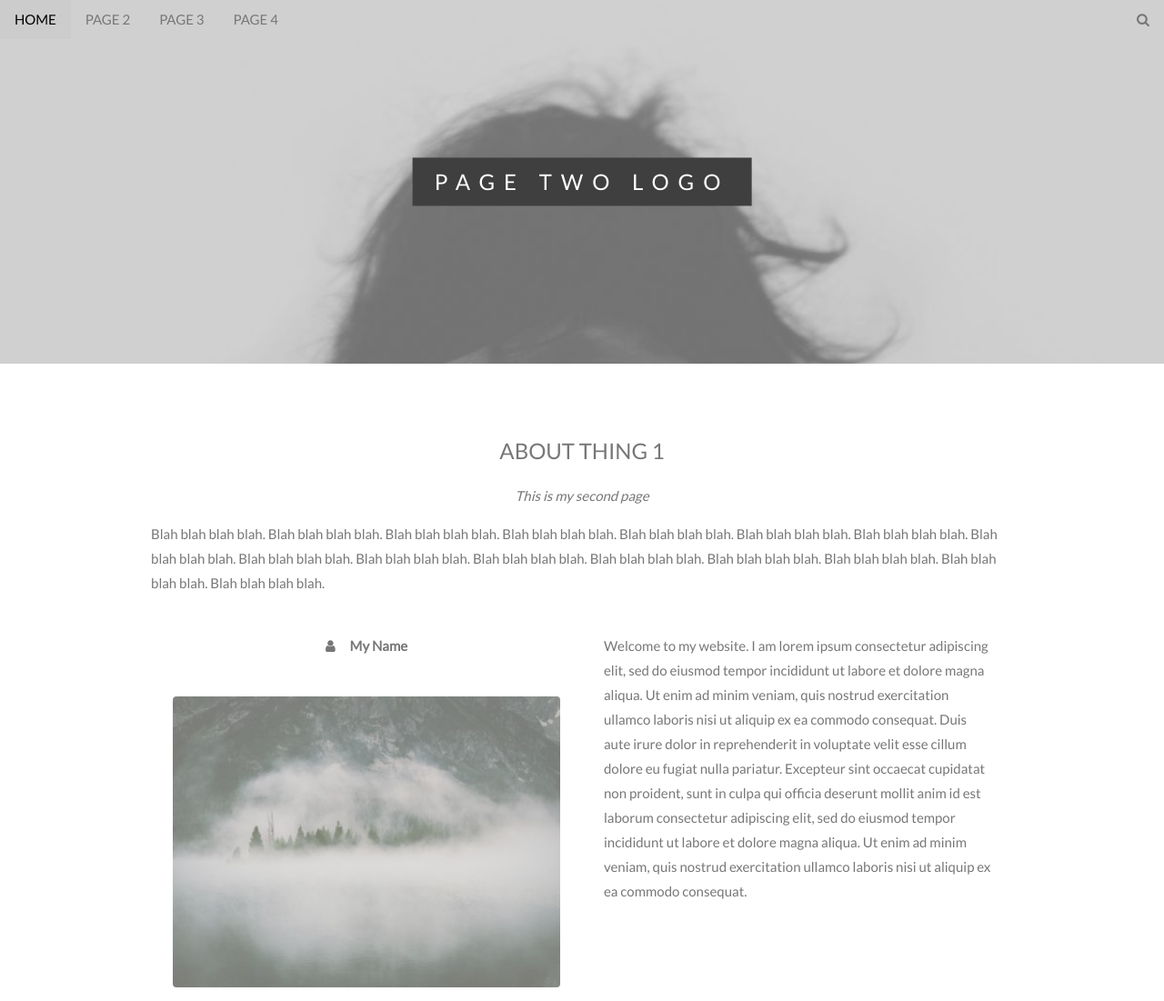
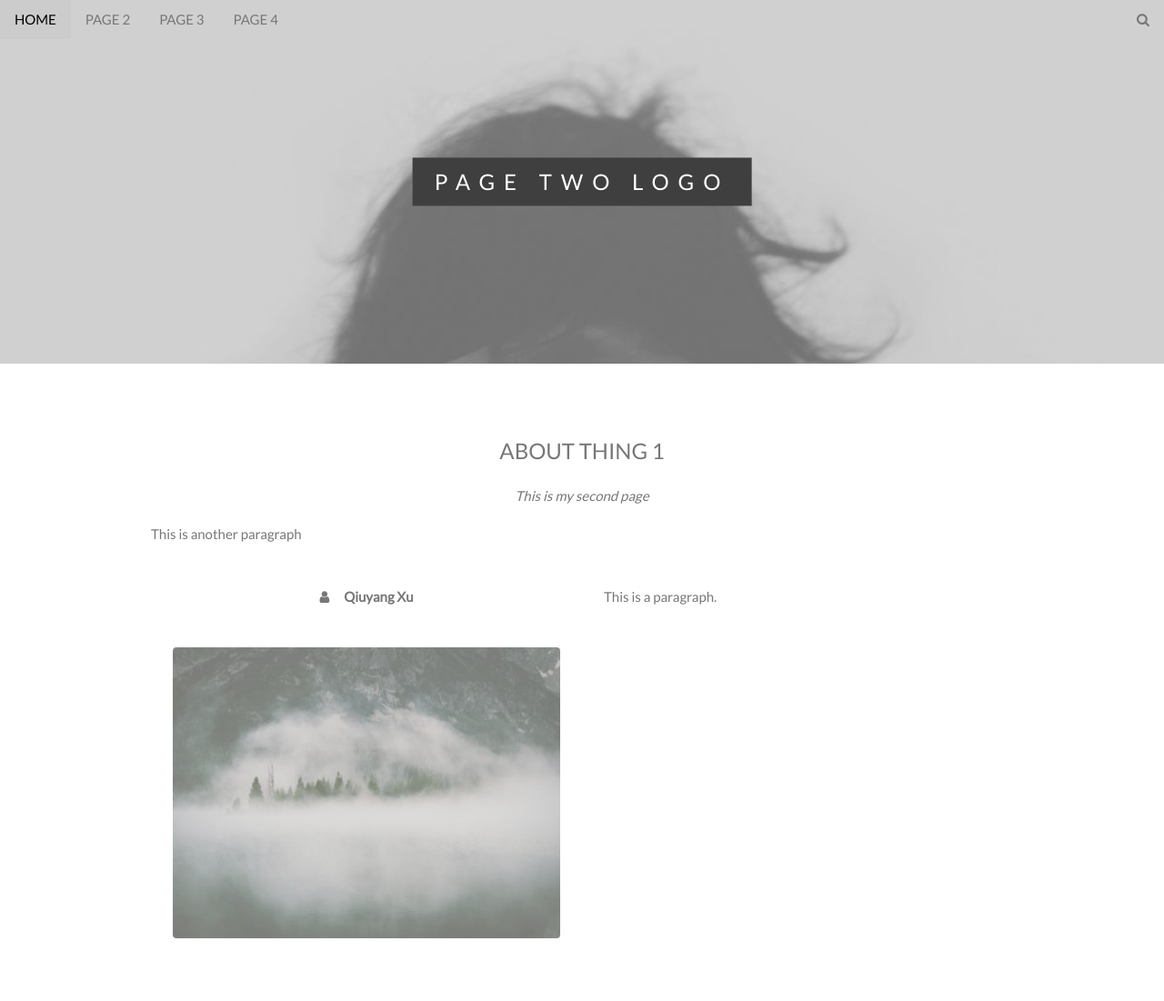
Before and after one commit to campus-room-finder/Campus-Room-Finder, a plain HTML site: page project_5_files/page2.html in a window 1280 px wide. Shown: the top 1101 px of the page at 91% size. Drawn offline with Linux system fonts and the light colour scheme.

Commit message:
make edit to page2.html

```diff
--- a/project_5_files/page2.html
+++ b/project_5_files/page2.html
@@ -45,22 +45,17 @@
   <h3 class="w3-center">ABOUT THING 1</h3>
   <p class="w3-center"><em>This is my second page</em></p>
   <p>
-      Blah blah blah blah. Blah blah blah blah. Blah blah blah blah. Blah blah blah blah.
-      Blah blah blah blah. Blah blah blah blah. Blah blah blah blah. Blah blah blah blah.
-      Blah blah blah blah. Blah blah blah blah. Blah blah blah blah. Blah blah blah blah.
-      Blah blah blah blah. Blah blah blah blah. Blah blah blah blah. Blah blah blah blah.
+      This is another paragraph
   </p>
   <div class="w3-row">
     <div class="w3-col m6 w3-center w3-padding-large">
-      <p><b><i class="fa fa-user w3-margin-right"></i>My Name</b></p><br>
+      <p><b><i class="fa fa-user w3-margin-right"></i>Qiuyang Xu</b></p><br>
       <img src="images/p5.jpg" class="w3-round w3-image w3-opacity w3-hover-opacity-off" alt="Photo of Me" width="500" height="333">
     </div>
 
     <!-- Hide this text on small devices -->
     <div class="w3-col m6 w3-hide-small w3-padding-large">
-      <p>Welcome to my website. I am lorem ipsum consectetur adipiscing elit, sed do eiusmod tempor incididunt ut labore et dolore magna aliqua. Ut enim ad minim veniam, quis nostrud exercitation ullamco laboris nisi ut aliquip ex ea commodo consequat. Duis aute irure
-        dolor in reprehenderit in voluptate velit esse cillum dolore eu fugiat nulla pariatur. Excepteur sint occaecat cupidatat non proident, sunt in culpa qui officia deserunt mollit anim id est laborum consectetur adipiscing elit, sed do eiusmod tempor
-        incididunt ut labore et dolore magna aliqua. Ut enim ad minim veniam, quis nostrud exercitation ullamco laboris nisi ut aliquip ex ea commodo consequat.</p>
+      <p>This is a paragraph.</p>
     </div>
   </div>
 </div>
```
